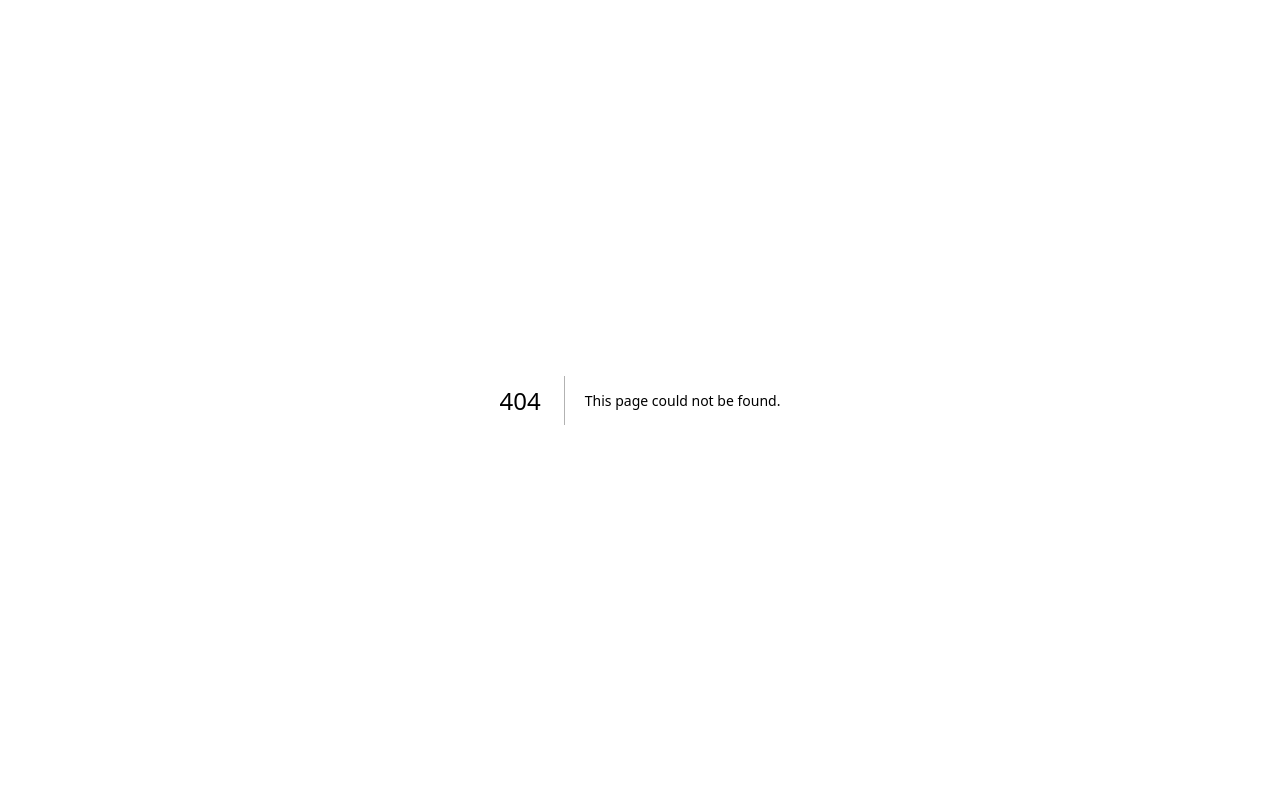
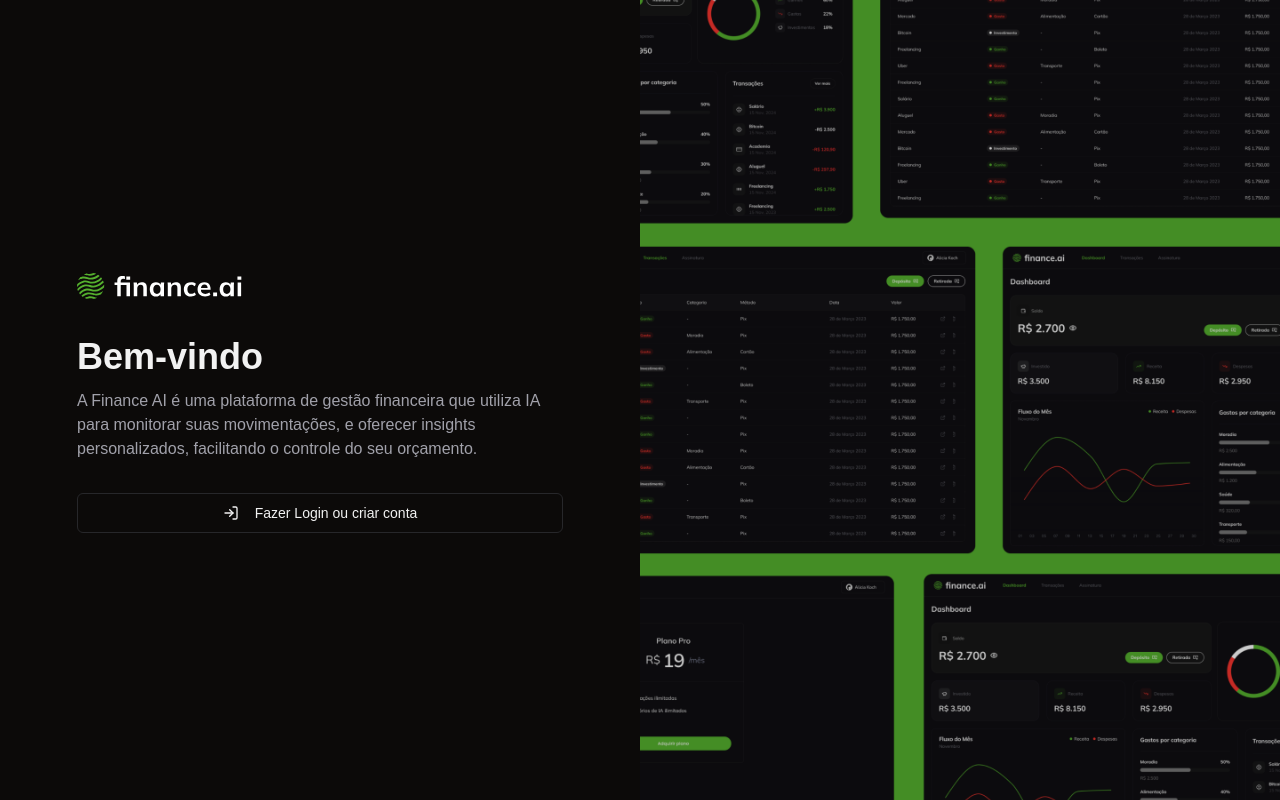
Before and after one commit to donizeteq/finance-ai-zapnet, a Next.js app: page /login in a window 1280 px wide. Before the commit this address had no page. Built offline with nearby package versions, Linux system fonts and the light colour scheme.

Commit message:
feat: add login page

```diff
--- /dev/null
+++ b/app/login/page.tsx
@@ -0,0 +1,41 @@
+import Image from "next/image";
+import { Button } from "../_components/ui/button";
+import { LogInIcon } from "lucide-react";
+
+const loginPage = () => {
+  return (
+    <div className="grid h-full grid-cols-2">
+      {/*ESQUERDA */}
+      <div className="mx-auto flex h-full max-w-[550px] flex-col justify-center p-8">
+        <Image
+          src="/logo.svg"
+          width={173}
+          height={39}
+          alt="Finance AI"
+          className="mb-8"
+        />
+        <h1 className="mb-3 text-4xl font-bold">Bem-vindo</h1>
+        <p className="mb-8 text-muted-foreground">
+          A Finance AI é uma plataforma de gestão financeira que utiliza IA para
+          monitorar suas movimentações, e oferecer insights personalizados,
+          facilitando o controle do seu orçamento.
+        </p>
+        <Button variant="outline">
+          <LogInIcon className="mr-2" />
+          Fazer Login ou criar conta
+        </Button>
+      </div>
+      {/* DIREITA */}
+      <div className="relative h-full w-full">
+        <Image
+          src="/login.png"
+          alt="Faça login"
+          fill
+          className="object-cover"
+        />
+      </div>
+    </div>
+  );
+};
+
+export default loginPage;
--- a/app/subscription/page.tsx
+++ b/app/subscription/page.tsx
@@ -1,5 +1,5 @@
-const Subscription = ()  => {
-    return <h1>Subscription page</h1>;
-  };
+const SubscriptionPage = () => {
+  return <h1>Subscription page</h1>;
+};
 
-  export default Subscription;
+export default SubscriptionPage;
--- a/app/transactions/page.tsx
+++ b/app/transactions/page.tsx
@@ -1,5 +1,5 @@
-const Transactions = ()  => {
-    return <h1>Transactions page</h1>;
-  };
+const TransactionsPage = () => {
+  return <h1>Transactions page</h1>;
+};
 
-  export default Transactions;
+export default TransactionsPage;
```
Also changed, not shown: public/login.png (added), public/logo.svg (added).
